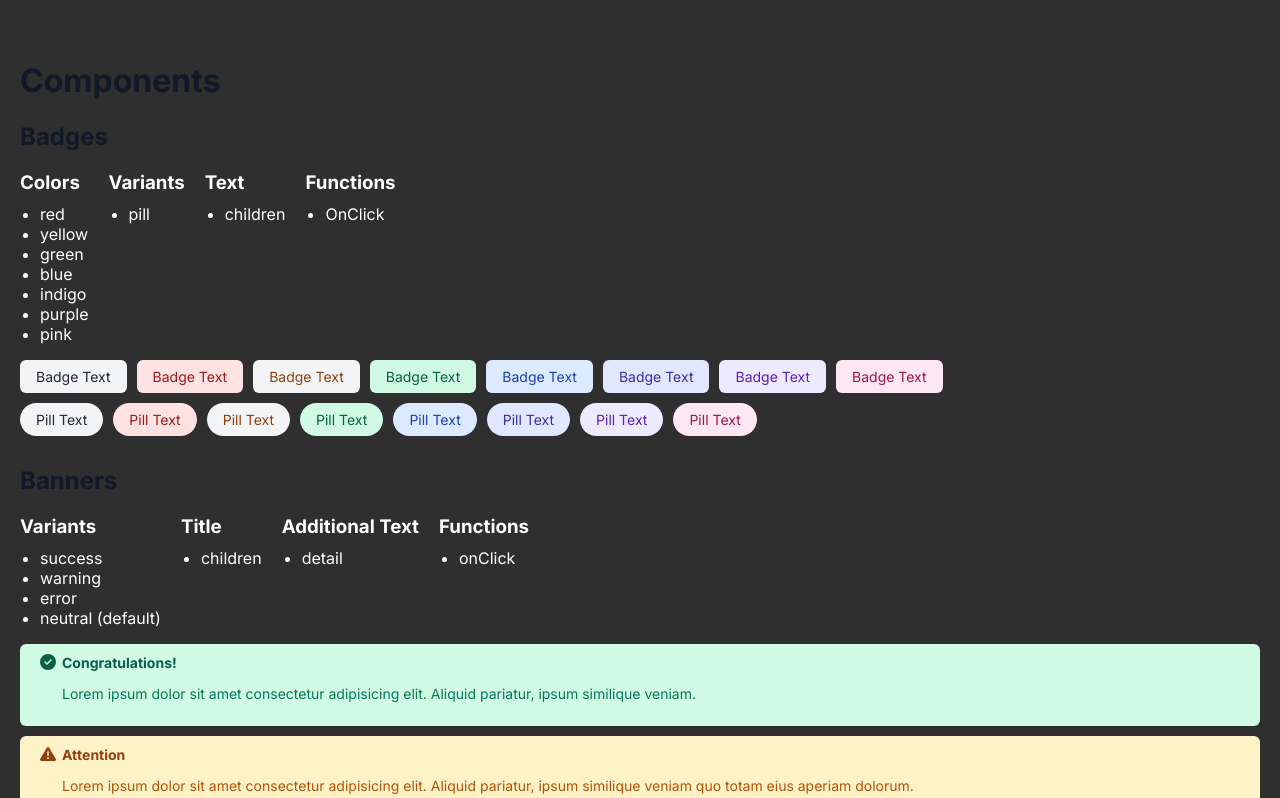
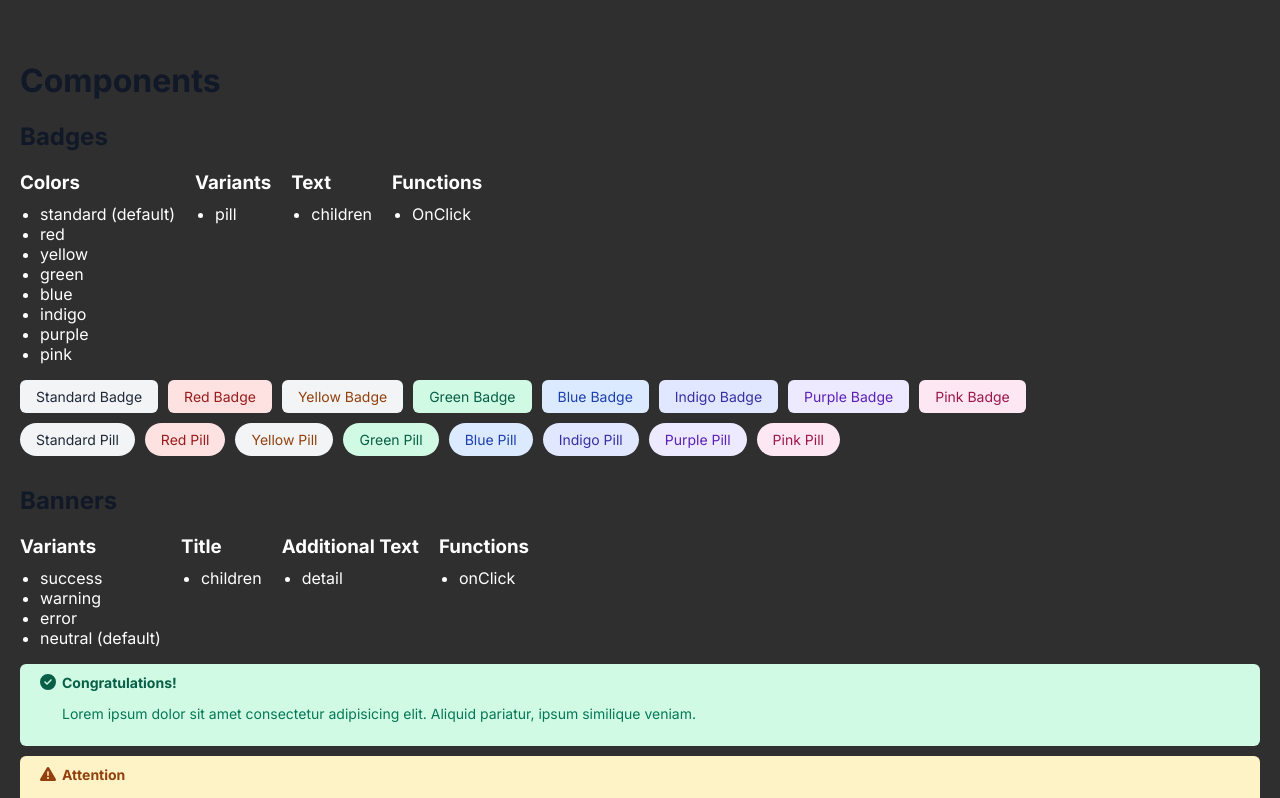
Before and after one commit to jasnmar/scrimba-ar-components, a React (Vite) app: page / in a window 1280 px wide. Shown: the top 798 px of the page. Built offline with nearby package versions, Linux system fonts and the light colour scheme.

Commit message:
Fixing some examples

```diff
--- a/src/components/Badge/BadgePage.jsx
+++ b/src/components/Badge/BadgePage.jsx
@@ -8,6 +8,7 @@ function BadgePage() {
         <div className="feature-col">
           <h3>Colors</h3>
           <ul>
+            <li>standard (default)</li>
             <li>red</li>
             <li>yellow</li>
             <li>green</li>
@@ -37,38 +38,37 @@ function BadgePage() {
         </div>
       </div>
       <div className="component-list">
-        <Badge onCLick={() => console.log("clickity")}>Badge Text</Badge>
-        <Badge color="red">Badge Text</Badge>
-        <Badge color="yellow">Badge Text</Badge>
-        <Badge color="green">Badge Text</Badge>
-        <Badge color="blue">Badge Text</Badge>
-        <Badge color="indigo">Badge Text</Badge>
-        <Badge color="purple">Badge Text</Badge>
-        <Badge color="pink">Badge Text</Badge>
+        <Badge onCLick={() => console.log("clickity")}>Standard Badge</Badge>
+        <Badge color="red">Red Badge</Badge>
+        <Badge color="yellow">Yellow Badge</Badge>
+        <Badge color="green">Green Badge</Badge>
+        <Badge color="blue">Blue Badge</Badge>
+        <Badge color="indigo">Indigo Badge</Badge>
+        <Badge color="purple">Purple Badge</Badge>
+        <Badge color="pink">Pink Badge</Badge>
       </div>
       <div className="component-list">
-        <Badge variant="pill">Pill Text</Badge>
-
+        <Badge variant="pill">Standard Pill</Badge>
         <Badge color="red" variant="pill">
-          Pill Text
+          Red Pill
         </Badge>
         <Badge color="yellow" variant="pill">
-          Pill Text
+          Yellow Pill
         </Badge>
         <Badge color="green" variant="pill">
-          Pill Text
+          Green Pill
         </Badge>
         <Badge color="blue" variant="pill">
-          Pill Text
+          Blue Pill
         </Badge>
         <Badge color="indigo" variant="pill">
-          Pill Text
+          Indigo Pill
         </Badge>
         <Badge color="purple" variant="pill">
-          Pill Text
+          Purple Pill
         </Badge>
         <Badge color="pink" variant="pill">
-          Pill Text
+          Pink Pill
         </Badge>
       </div>
     </>
```
